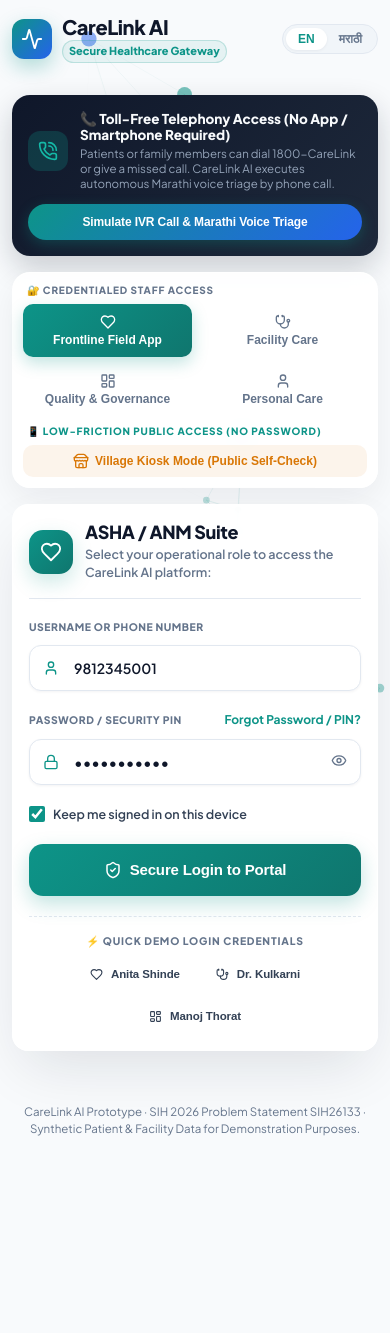
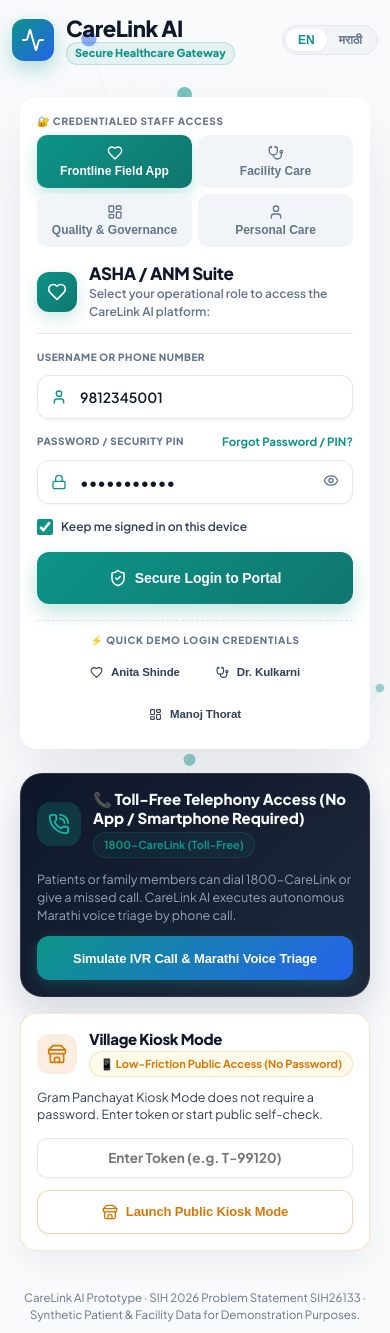
Before and after one commit to thamaraiselvan-tech/carelink, a React (Vite) app in the folder frontend/: page /login in a window 390 px wide. Before the commit the page ends 1150 px from the top, so only its background shows below. Built offline with nearby package versions, Linux system fonts and the light colour scheme; no server answers.

Commit message:
Restructure entry login page into a responsive 2-column desktop layout ensuring role tabs, credential form, and demo chips are visible above the fold on 1366x768 screens

```diff
--- a/frontend/src/pages/LoginPage.jsx
+++ b/frontend/src/pages/LoginPage.jsx
@@ -37,7 +37,7 @@
     else if (selectedRole === 'kiosk') setUsername('');
   }, [selectedRole]);
 
-  // Access Ladder Hierarchy Grouping (Credentialed vs Low-Friction)
+  // Access Ladder Hierarchy Grouping
   const credentialedRoles = [
     { id: 'asha', key: 'asha_suite', badgeKey: 'asha_badge', icon: Heart, color: '#0D9488', gradient: 'linear-gradient(135deg, #0D9488, #0F766E)', route: '/asha' },
     { id: 'doctor', key: 'doctor_suite', badgeKey: 'doctor_badge', icon: Stethoscope, color: '#2563EB', gradient: 'linear-gradient(135deg, #2563EB, #1D4ED8)', route: '/doctor' },
@@ -97,14 +97,14 @@
       <Background3D />
 
       {/* Top Header Bar */}
-      <header style={{ padding: '16px 20px', display: 'flex', alignItems: 'center', justifyContent: 'space-between', zIndex: 10, flexWrap: 'wrap', gap: '12px' }}>
-        <div style={{ display: 'flex', alignItems: 'center', gap: '10px', flexWrap: 'wrap' }}>
-          <div style={{ width: 40, height: 40, borderRadius: '12px', background: 'linear-gradient(135deg, #0D9488, #2563EB)', color: '#FFFFFF', display: 'flex', alignItems: 'center', justifyContent: 'center', boxShadow: '0 8px 20px rgba(13, 148, 136, 0.3)' }}>
-            <Activity size={22} />
+      <header style={{ padding: '14px 28px', display: 'flex', alignItems: 'center', justifyContent: 'space-between', zIndex: 10, flexWrap: 'wrap', gap: '12px' }}>
+        <div style={{ display: 'flex', alignItems: 'center', gap: '12px' }}>
+          <div style={{ width: 42, height: 42, borderRadius: '12px', background: 'linear-gradient(135deg, #0D9488, #2563EB)', color: '#FFFFFF', display: 'flex', alignItems: 'center', justifyContent: 'center', boxShadow: '0 8px 20px rgba(13, 148, 136, 0.3)' }}>
+            <Activity size={24} />
           </div>
           <div style={{ display: 'flex', flexDirection: 'column' }}>
-            <span style={{ fontSize: '1.25rem', fontWeight: 800, color: 'var(--text-primary)', letterSpacing: '-0.02em', lineHeight: 1.1 }}>{t('app_name')}</span>
-            <span style={{ fontSize: '0.6875rem', color: 'var(--brand-teal)', fontWeight: 800, marginTop: '2px', padding: '2px 6px', borderRadius: 'var(--radius-full)', background: 'var(--brand-teal-bg)', border: '1px solid rgba(13, 148, 136, 0.2)', width: 'fit-content' }}>
+            <span style={{ fontSize: '1.375rem', fontWeight: 800, color: 'var(--text-primary)', letterSpacing: '-0.02em', lineHeight: 1.1 }}>{t('app_name')}</span>
+            <span style={{ fontSize: '0.6875rem', color: 'var(--brand-teal)', fontWeight: 800, marginTop: '2px', padding: '2px 8px', borderRadius: 'var(--radius-full)', background: 'var(--brand-teal-bg)', border: '1px solid rgba(13, 148, 136, 0.2)', width: 'fit-content' }}>
               {t('secure_healthcare_login')}
             </span>
           </div>
@@ -116,58 +116,29 @@
         </div>
       </header>
 
-      {/* Main Container */}
-      <main style={{ flex: 1, display: 'flex', flexDirection: 'column', alignItems: 'center', justifyContent: 'center', padding: '16px 12px 40px', zIndex: 10, width: '100%' }}>
-        <div style={{ width: '100%', maxWidth: '540px' }}>
+      {/* Main Container — 2-COLUMN DESKTOP LAYOUT (Above The Fold on 1366x768) */}
+      <main style={{ flex: 1, display: 'flex', alignItems: 'center', justifyContent: 'center', padding: '16px 20px 28px', zIndex: 10, width: '100%' }}>
+        <div style={{ width: '100%', maxWidth: '1080px', display: 'grid', gridTemplateColumns: 'repeat(auto-fit, minmax(340px, 1fr))', gap: '24px', alignItems: 'start' }}>
 
-          {/* VOICE / IVR TELEPHONY PROMINENT ACCESSIBILITY BANNER */}
+          {/* LEFT COLUMN: PRIMARY CREDENTIAL GATEWAY CARD */}
           <div
-            className="ivr-telephony-banner"
+            className="glass-card"
             style={{
-              background: 'linear-gradient(135deg, #0F172A 0%, #1E293B 100%)',
-              color: '#FFFFFF',
-              borderRadius: '18px',
-              padding: '16px',
-              marginBottom: '16px',
-              display: 'flex',
-              alignItems: 'center',
-              justifyContent: 'space-between',
-              gap: '12px',
-              boxShadow: '0 12px 30px rgba(15, 23, 42, 0.2)',
+              padding: '24px 20px',
+              borderRadius: '22px',
+              boxShadow: '0 24px 60px -12px rgba(15, 23, 42, 0.12)',
+              border: '1px solid rgba(255, 255, 255, 0.9)',
+              background: 'rgba(255, 255, 255, 0.95)',
+              backdropFilter: 'blur(16px)',
               width: '100%',
-              overflow: 'hidden',
             }}
           >
-            <div style={{ display: 'flex', alignItems: 'center', gap: '12px', flex: 1 }}>
-              <div style={{ width: 40, height: 40, borderRadius: '12px', background: 'rgba(13, 148, 136, 0.25)', color: '#14B8A6', display: 'flex', alignItems: 'center', justifyContent: 'center', flexShrink: 0 }}>
-                <PhoneCall size={20} />
-              </div>
-              <div style={{ minWidth: 0, flex: 1 }}>
-                <div style={{ fontSize: '0.84375rem', fontWeight: 800, color: '#F8FAFC', lineHeight: 1.25 }}>
-                  📞 {t('ivr_banner_title')}
-                </div>
-                <div style={{ fontSize: '0.71875rem', color: '#94A3B8', marginTop: '3px', lineHeight: 1.3 }}>
-                  {t('ivr_banner_desc')}
-                </div>
-              </div>
-            </div>
-            <button
-              onClick={startIvrSimulation}
-              className="btn btn-primary btn-sm"
-              style={{ height: '36px', fontSize: '0.75rem', fontWeight: 800, borderRadius: 'var(--radius-full)', padding: '0 14px' }}
-            >
-              {t('simulate_ivr_btn')}
-            </button>
-          </div>
-
-          {/* ACCESS HIERARCHY ROLE TAB BAR */}
-          <div style={{ background: 'rgba(255, 255, 255, 0.92)', backdropFilter: 'blur(12px)', padding: '10px', borderRadius: '18px', border: '1px solid rgba(255, 255, 255, 0.9)', boxShadow: '0 12px 32px rgba(15, 23, 42, 0.06)', marginBottom: '16px', width: '100%' }}>
-
-            {/* Group 1: Credentialed Staff Access */}
-            <div style={{ fontSize: '0.625rem', fontWeight: 800, color: 'var(--text-tertiary)', textTransform: 'uppercase', letterSpacing: '0.08em', marginBottom: '6px', paddingLeft: '4px' }}>
+            {/* Access Ladder Role Tabs Bar */}
+            <div style={{ marginBottom: '16px' }}>
+              <div style={{ fontSize: '0.625rem', fontWeight: 800, color: 'var(--text-tertiary)', textTransform: 'uppercase', letterSpacing: '0.08em', marginBottom: '6px' }}>
                 {t('credentialed_group')}
               </div>
-            <div className="role-tabs-grid" style={{ display: 'flex', gap: '4px', marginBottom: '8px' }}>
+              <div className="role-tabs-grid" style={{ display: 'flex', gap: '4px' }}>
                 {credentialedRoles.map(r => {
                   const Icon = r.icon;
                   const isSelected = selectedRole === r.id;
@@ -181,7 +152,7 @@
                         padding: '8px 4px',
                         borderRadius: '10px',
                         border: 'none',
-                      background: isSelected ? r.gradient : 'transparent',
+                        background: isSelected ? r.gradient : 'var(--bg-tertiary)',
                         color: isSelected ? '#FFFFFF' : '#64748B',
                         fontWeight: isSelected ? 800 : 600,
                         fontSize: '0.71875rem',
@@ -200,88 +171,34 @@
                   );
                 })}
               </div>
-
-            {/* Group 2: Low-Friction Public Access */}
-            <div style={{ fontSize: '0.625rem', fontWeight: 800, color: 'var(--brand-teal)', textTransform: 'uppercase', letterSpacing: '0.08em', marginBottom: '6px', paddingLeft: '4px' }}>
-              {t('low_friction_group')}
-            </div>
-            <div style={{ display: 'flex', gap: '4px' }}>
-              {lowFrictionRoles.map(r => {
-                const Icon = r.icon;
-                const isSelected = selectedRole === r.id;
-                return (
-                  <button
-                    key={r.id}
-                    type="button"
-                    onClick={() => setSelectedRole(r.id)}
-                    style={{
-                      flex: 1,
-                      padding: '8px 8px',
-                      borderRadius: '10px',
-                      border: 'none',
-                      background: isSelected ? r.gradient : 'rgba(217, 119, 6, 0.08)',
-                      color: isSelected ? '#FFFFFF' : '#D97706',
-                      fontWeight: isSelected ? 800 : 600,
-                      fontSize: '0.75rem',
-                      display: 'flex',
-                      alignItems: 'center',
-                      justifyContent: 'center',
-                      gap: '6px',
-                      cursor: 'pointer',
-                      boxShadow: isSelected ? `0 6px 16px ${r.color}40` : 'none',
-                      transition: 'all 0.2s ease',
-                    }}
-                  >
-                    <Icon size={16} />
-                    <span>{t(r.key)} ({t(r.badgeKey)})</span>
-                  </button>
-                );
-              })}
             </div>
 
-          </div>
-
-          {/* ELEVATED GLASS LOGIN CARD */}
-          <div
-            className="glass-card"
-            style={{
-              padding: '24px 20px',
-              borderRadius: '22px',
-              boxShadow: '0 24px 60px -12px rgba(15, 23, 42, 0.12)',
-              border: '1px solid rgba(255, 255, 255, 0.9)',
-              background: 'rgba(255, 255, 255, 0.95)',
-              backdropFilter: 'blur(16px)',
-              width: '100%',
-            }}
-          >
-
             {/* Role Header Banner */}
-            <div style={{ display: 'flex', alignItems: 'center', gap: '12px', marginBottom: '20px', paddingBottom: '16px', borderBottom: '1px solid var(--border-subtle)' }}>
-              <div style={{ width: 44, height: 44, borderRadius: '14px', background: activeConfig.gradient, color: '#FFFFFF', display: 'flex', alignItems: 'center', justifyContent: 'center', boxShadow: `0 8px 20px ${activeConfig.color}35`, flexShrink: 0 }}>
-                <activeConfig.icon size={22} />
+            <div style={{ display: 'flex', alignItems: 'center', gap: '12px', marginBottom: '16px', paddingBottom: '12px', borderBottom: '1px solid var(--border-subtle)' }}>
+              <div style={{ width: 40, height: 40, borderRadius: '12px', background: activeConfig.gradient, color: '#FFFFFF', display: 'flex', alignItems: 'center', justifyContent: 'center', boxShadow: `0 6px 16px ${activeConfig.color}35`, flexShrink: 0 }}>
+                <activeConfig.icon size={20} />
               </div>
               <div style={{ minWidth: 0 }}>
-                <h2 style={{ fontSize: '1.125rem', fontWeight: 800, color: 'var(--text-primary)', lineHeight: 1.2 }}>
+                <h2 style={{ fontSize: '1.0625rem', fontWeight: 800, color: 'var(--text-primary)', lineHeight: 1.2 }}>
                   {t(activeConfig.key)}
                 </h2>
-                <p style={{ fontSize: '0.78125rem', color: 'var(--text-tertiary)', fontWeight: 600, marginTop: '2px' }}>
-                  {selectedRole === 'kiosk' ? t('kiosk_no_login_notice') : t('select_role_prompt')}
+                <p style={{ fontSize: '0.75rem', color: 'var(--text-tertiary)', fontWeight: 600, marginTop: '2px' }}>
+                  {t('select_role_prompt')}
                 </p>
               </div>
             </div>
 
             {authSuccess && (
-              <div className="alert-banner" style={{ background: '#ECFDF5', borderColor: '#10B981', color: '#047857', marginBottom: '16px', padding: '12px 14px', borderRadius: '12px' }}>
-                <CheckCircle2 size={20} />
-                <div style={{ fontSize: '0.875rem', fontWeight: 700 }}>{t('login_success')}</div>
+              <div className="alert-banner" style={{ background: '#ECFDF5', borderColor: '#10B981', color: '#047857', marginBottom: '16px', padding: '10px 12px', borderRadius: '12px' }}>
+                <CheckCircle2 size={18} />
+                <div style={{ fontSize: '0.8125rem', fontWeight: 700 }}>{t('login_success')}</div>
               </div>
             )}
 
             {/* FORM: Standard Healthcare Role Login */}
-            {selectedRole !== 'kiosk' ? (
             <form onSubmit={handleLoginSubmit}>
-                <div className="form-group mb-md">
-                  <label className="form-label" style={{ fontSize: '0.65rem', fontWeight: 800, letterSpacing: '0.05em', textTransform: 'uppercase', color: 'var(--text-tertiary)', marginBottom: '4px' }}>
+              <div className="form-group" style={{ marginBottom: '14px' }}>
+                <label className="form-label" style={{ fontSize: '0.625rem', fontWeight: 800, letterSpacing: '0.05em', textTransform: 'uppercase', color: 'var(--text-tertiary)', marginBottom: '4px' }}>
                   {t('username_or_phone')}
                 </label>
                 <div style={{ position: 'relative' }}>
@@ -294,17 +211,17 @@
                     onChange={e => setUsername(e.target.value)}
                     placeholder="e.g. 9812345001"
                     required
-                      style={{ height: '46px', paddingLeft: '44px', fontSize: '0.875rem', fontWeight: 600, borderRadius: '12px' }}
+                    style={{ height: '44px', paddingLeft: '42px', fontSize: '0.875rem', fontWeight: 600, borderRadius: '12px' }}
                   />
                 </div>
               </div>
 
-                <div className="form-group mb-md">
+              <div className="form-group" style={{ marginBottom: '14px' }}>
                 <div style={{ display: 'flex', justifyContent: 'space-between', alignItems: 'center', marginBottom: '4px' }}>
-                    <label className="form-label" style={{ fontSize: '0.65rem', fontWeight: 800, letterSpacing: '0.05em', textTransform: 'uppercase', color: 'var(--text-tertiary)', marginBottom: 0 }}>
+                  <label className="form-label" style={{ fontSize: '0.625rem', fontWeight: 800, letterSpacing: '0.05em', textTransform: 'uppercase', color: 'var(--text-tertiary)', marginBottom: 0 }}>
                     {t('password')}
                   </label>
-                    <a href="#forgot" onClick={e => e.preventDefault()} style={{ fontSize: '0.75rem', color: 'var(--brand-teal)', fontWeight: 700, textDecoration: 'none' }}>
+                  <a href="#forgot" onClick={e => e.preventDefault()} style={{ fontSize: '0.71875rem', color: 'var(--brand-teal)', fontWeight: 700, textDecoration: 'none' }}>
                     {t('forgot_password')}
                   </a>
                 </div>
@@ -318,7 +235,7 @@
                     onChange={e => setPassword(e.target.value)}
                     placeholder="••••••••"
                     required
-                      style={{ height: '46px', paddingLeft: '44px', paddingRight: '44px', fontSize: '0.875rem', fontWeight: 600, borderRadius: '12px' }}
+                    style={{ height: '44px', paddingLeft: '42px', paddingRight: '42px', fontSize: '0.875rem', fontWeight: 600, borderRadius: '12px' }}
                   />
                   <button
                     type="button"
@@ -330,9 +247,9 @@
                 </div>
               </div>
 
-                <div style={{ display: 'flex', alignItems: 'center', gap: '8px', marginBottom: '20px' }}>
+              <div style={{ display: 'flex', alignItems: 'center', gap: '8px', marginBottom: '16px' }}>
                 <input type="checkbox" id="remember" defaultChecked style={{ width: 16, height: 16, accentColor: 'var(--brand-teal)' }} />
-                  <label htmlFor="remember" style={{ fontSize: '0.78125rem', color: 'var(--text-secondary)', cursor: 'pointer', fontWeight: 600 }}>
+                <label htmlFor="remember" style={{ fontSize: '0.75rem', color: 'var(--text-secondary)', cursor: 'pointer', fontWeight: 600 }}>
                   {t('remember_me')}
                 </label>
               </div>
@@ -341,7 +258,7 @@
                 type="submit"
                 className="btn btn-primary btn-block btn-lg"
                 disabled={loading || authSuccess}
-                  style={{ height: '48px', fontSize: '0.9375rem', fontWeight: 800, borderRadius: '14px', background: activeConfig.gradient, borderColor: 'transparent', boxShadow: `0 8px 20px ${activeConfig.color}40` }}
+                style={{ height: '46px', fontSize: '0.875rem', fontWeight: 800, borderRadius: '12px', background: activeConfig.gradient, borderColor: 'transparent', boxShadow: `0 8px 20px ${activeConfig.color}40` }}
               >
                 {loading ? (
                   <>
@@ -356,50 +273,121 @@
                 )}
               </button>
             </form>
-            ) : (
-              /* KIOSK ENTRY FORM */
+
+            {/* DEMO CREDENTIALS CHIPS */}
+            <div style={{ marginTop: '16px', paddingTop: '12px', borderTop: '1px dashed var(--border-subtle)', textAlign: 'center' }}>
+              <div style={{ fontSize: '0.625rem', fontWeight: 800, color: 'var(--text-tertiary)', textTransform: 'uppercase', letterSpacing: '0.08em', marginBottom: '6px' }}>
+                {t('quick_demo_access')}
+              </div>
+              <div style={{ display: 'flex', flexWrap: 'wrap', gap: '6px', justifyContent: 'center' }}>
+                <button type="button" className="btn btn-ghost btn-sm" onClick={() => { setSelectedRole('asha'); setUsername('9812345001'); }} style={{ fontSize: '0.71875rem', height: '30px' }}>
+                  <Heart size={13} /> Anita Shinde
+                </button>
+                <button type="button" className="btn btn-ghost btn-sm" onClick={() => { setSelectedRole('doctor'); setUsername('dr.kulkarni@carelink.gov.in'); }} style={{ fontSize: '0.71875rem', height: '30px' }}>
+                  <Stethoscope size={13} /> Dr. Kulkarni
+                </button>
+                <button type="button" className="btn btn-ghost btn-sm" onClick={() => { setSelectedRole('admin'); setUsername('dho.satara@carelink.gov.in'); }} style={{ fontSize: '0.71875rem', height: '30px' }}>
+                  <LayoutDashboard size={13} /> Manoj Thorat
+                </button>
+              </div>
+            </div>
+          </div>
+
+          {/* RIGHT COLUMN: TELEPHONY & PUBLIC ACCESS CARD */}
+          <div style={{ display: 'flex', flexDirection: 'column', gap: '16px' }}>
+
+            {/* VOICE / IVR TELEPHONY PROMINENT ACCESSIBILITY BANNER */}
+            <div
+              className="ivr-telephony-banner"
+              style={{
+                background: 'linear-gradient(135deg, #0F172A 0%, #1E293B 100%)',
+                color: '#FFFFFF',
+                borderRadius: '22px',
+                padding: '20px',
+                boxShadow: '0 16px 36px rgba(15, 23, 42, 0.15)',
+                border: '1px solid rgba(255, 255, 255, 0.1)',
+                display: 'flex',
+                flexDirection: 'column',
+                gap: '14px',
+              }}
+            >
+              <div style={{ display: 'flex', alignItems: 'center', gap: '12px' }}>
+                <div style={{ width: 44, height: 44, borderRadius: '14px', background: 'rgba(13, 148, 136, 0.25)', color: '#14B8A6', display: 'flex', alignItems: 'center', justifyContent: 'center', flexShrink: 0 }}>
+                  <PhoneCall size={22} />
+                </div>
+                <div>
+                  <div style={{ fontSize: '0.9375rem', fontWeight: 800, color: '#F8FAFC', lineHeight: 1.25 }}>
+                    📞 {t('ivr_banner_title')}
+                  </div>
+                  <span className="badge badge-teal" style={{ height: '22px', fontSize: '0.6875rem', marginTop: '4px' }}>
+                    1800-CareLink (Toll-Free)
+                  </span>
+                </div>
+              </div>
+
+              <div style={{ fontSize: '0.78125rem', color: '#94A3B8', lineHeight: 1.45 }}>
+                {t('ivr_banner_desc')}
+              </div>
+
+              <button
+                onClick={startIvrSimulation}
+                className="btn btn-primary btn-block"
+                style={{ height: '42px', fontSize: '0.8125rem', fontWeight: 800, borderRadius: '12px', background: 'linear-gradient(135deg, #0D9488, #2563EB)' }}
+              >
+                {t('simulate_ivr_btn')}
+              </button>
+            </div>
+
+            {/* GRAM PANCHAYAT KIOSK PUBLIC CARD */}
+            <div
+              className="glass-card"
+              style={{
+                padding: '20px',
+                borderRadius: '22px',
+                background: 'rgba(255, 255, 255, 0.95)',
+                backdropFilter: 'blur(16px)',
+                border: '1px solid rgba(217, 119, 6, 0.2)',
+                boxShadow: '0 12px 30px rgba(15, 23, 42, 0.05)',
+              }}
+            >
+              <div style={{ display: 'flex', alignItems: 'center', gap: '12px', marginBottom: '12px' }}>
+                <div style={{ width: 40, height: 40, borderRadius: '12px', background: 'rgba(217, 119, 6, 0.12)', color: '#D97706', display: 'flex', alignItems: 'center', justifyContent: 'center', flexShrink: 0 }}>
+                  <Store size={20} />
+                </div>
+                <div>
+                  <h3 style={{ fontSize: '0.9375rem', fontWeight: 800, color: 'var(--text-primary)' }}>
+                    {t('kiosk_suite')}
+                  </h3>
+                  <span className="badge badge-warning" style={{ height: '22px', fontSize: '0.6875rem', marginTop: '2px' }}>
+                    {t('low_friction_group')}
+                  </span>
+                </div>
+              </div>
+
+              <p style={{ fontSize: '0.78125rem', color: 'var(--text-secondary)', marginBottom: '14px', lineHeight: 1.4 }}>
+                {t('kiosk_no_login_notice')}
+              </p>
+
               <form onSubmit={handleLoginSubmit}>
-                <div className="form-group mb-lg">
-                  <label className="form-label" style={{ fontSize: '0.65rem', fontWeight: 800, letterSpacing: '0.05em', textTransform: 'uppercase', color: 'var(--text-tertiary)', marginBottom: '4px' }}>
-                    {t('token_input_label')}
-                  </label>
+                <div className="form-group" style={{ marginBottom: '12px' }}>
                   <input
                     type="text"
                     value={token}
                     onChange={e => setToken(e.target.value)}
-                    placeholder="e.g. T-99120"
-                    style={{ height: '48px', fontSize: '1rem', textAlign: 'center', fontWeight: 800, borderRadius: '12px', border: '2px solid rgba(217, 119, 6, 0.3)' }}
+                    placeholder="Enter Token (e.g. T-99120)"
+                    style={{ height: '40px', fontSize: '0.84375rem', textAlign: 'center', fontWeight: 700, borderRadius: '10px' }}
                   />
                 </div>
-
                 <button
                   type="submit"
-                  className="btn btn-primary btn-block btn-lg"
-                  disabled={loading || authSuccess}
-                  style={{ height: '48px', fontSize: '0.9375rem', fontWeight: 800, borderRadius: '14px', background: 'linear-gradient(135deg, #D97706, #B45309)', borderColor: 'transparent', boxShadow: '0 8px 20px rgba(217, 119, 6, 0.35)' }}
+                  onClick={() => setSelectedRole('kiosk')}
+                  className="btn btn-secondary btn-block"
+                  style={{ height: '42px', fontSize: '0.8125rem', fontWeight: 800, borderRadius: '12px', color: '#D97706', borderColor: 'rgba(217, 119, 6, 0.3)' }}
                 >
-                  <Store size={18} />
+                  <Store size={16} />
                   <span>{t('launch_kiosk_btn')}</span>
                 </button>
               </form>
-            )}
-
-            {/* DEMO CREDENTIALS CHIPS */}
-            <div style={{ marginTop: '20px', paddingTop: '16px', borderTop: '1px dashed var(--border-subtle)', textAlign: 'center' }}>
-              <div style={{ fontSize: '0.65rem', fontWeight: 800, color: 'var(--text-tertiary)', textTransform: 'uppercase', letterSpacing: '0.08em', marginBottom: '8px' }}>
-                {t('quick_demo_access')}
-              </div>
-              <div style={{ display: 'flex', flexWrap: 'wrap', gap: '6px', justifyContent: 'center' }}>
-                <button type="button" className="btn btn-ghost btn-sm" onClick={() => { setSelectedRole('asha'); setUsername('9812345001'); }} style={{ fontSize: '0.71875rem', height: '32px' }}>
-                  <Heart size={13} /> Anita Shinde
-                </button>
-                <button type="button" className="btn btn-ghost btn-sm" onClick={() => { setSelectedRole('doctor'); setUsername('dr.kulkarni@carelink.gov.in'); }} style={{ fontSize: '0.71875rem', height: '32px' }}>
-                  <Stethoscope size={13} /> Dr. Kulkarni
-                </button>
-                <button type="button" className="btn btn-ghost btn-sm" onClick={() => { setSelectedRole('admin'); setUsername('dho.satara@carelink.gov.in'); }} style={{ fontSize: '0.71875rem', height: '32px' }}>
-                  <LayoutDashboard size={13} /> Manoj Thorat
-                </button>
-              </div>
             </div>
 
           </div>
@@ -464,7 +452,7 @@
       )}
 
       {/* Footer Disclaimer */}
-      <footer style={{ padding: '12px 16px', textAlign: 'center', fontSize: '0.71875rem', color: 'var(--text-tertiary)', zIndex: 10 }}>
+      <footer style={{ padding: '10px 16px', textAlign: 'center', fontSize: '0.71875rem', color: 'var(--text-tertiary)', zIndex: 10 }}>
         {t('data_disclaimer')}
       </footer>
     </div>
```
Lines whose indentation alone changed are shown as unchanged.
